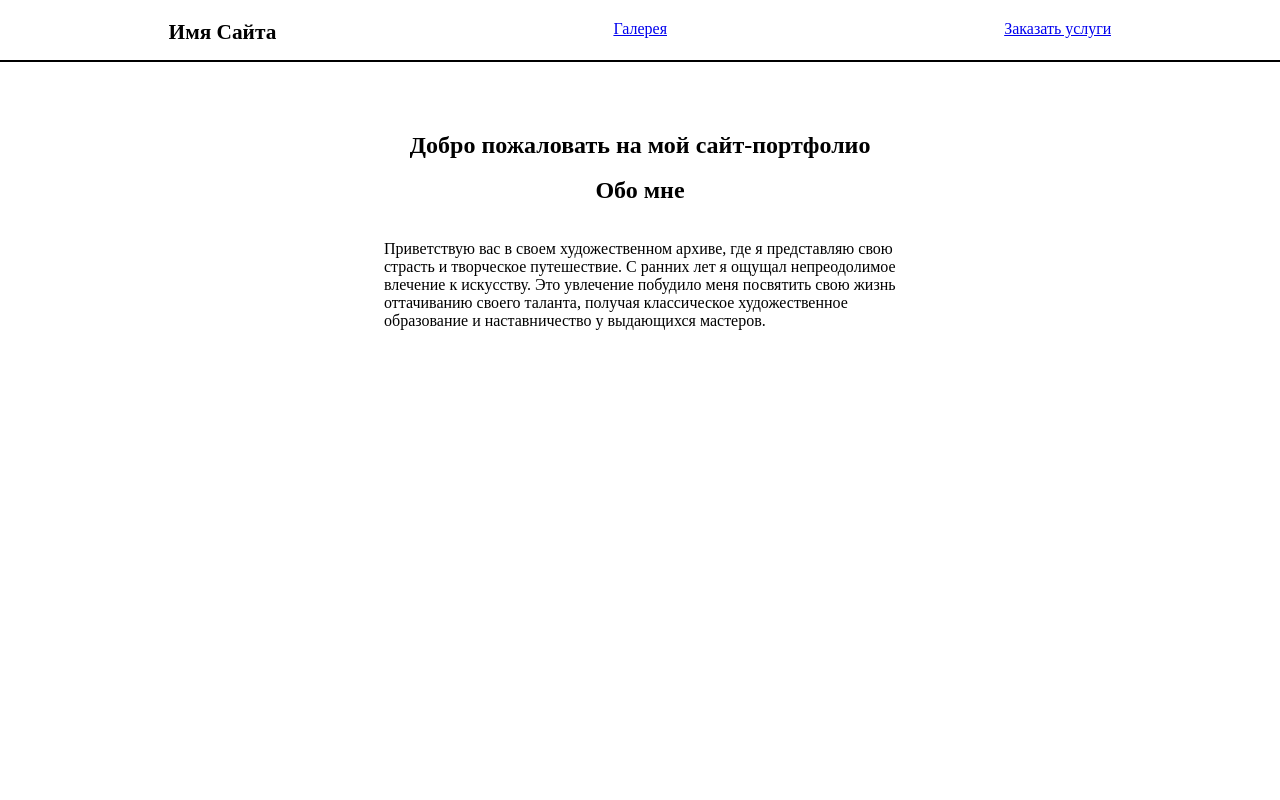
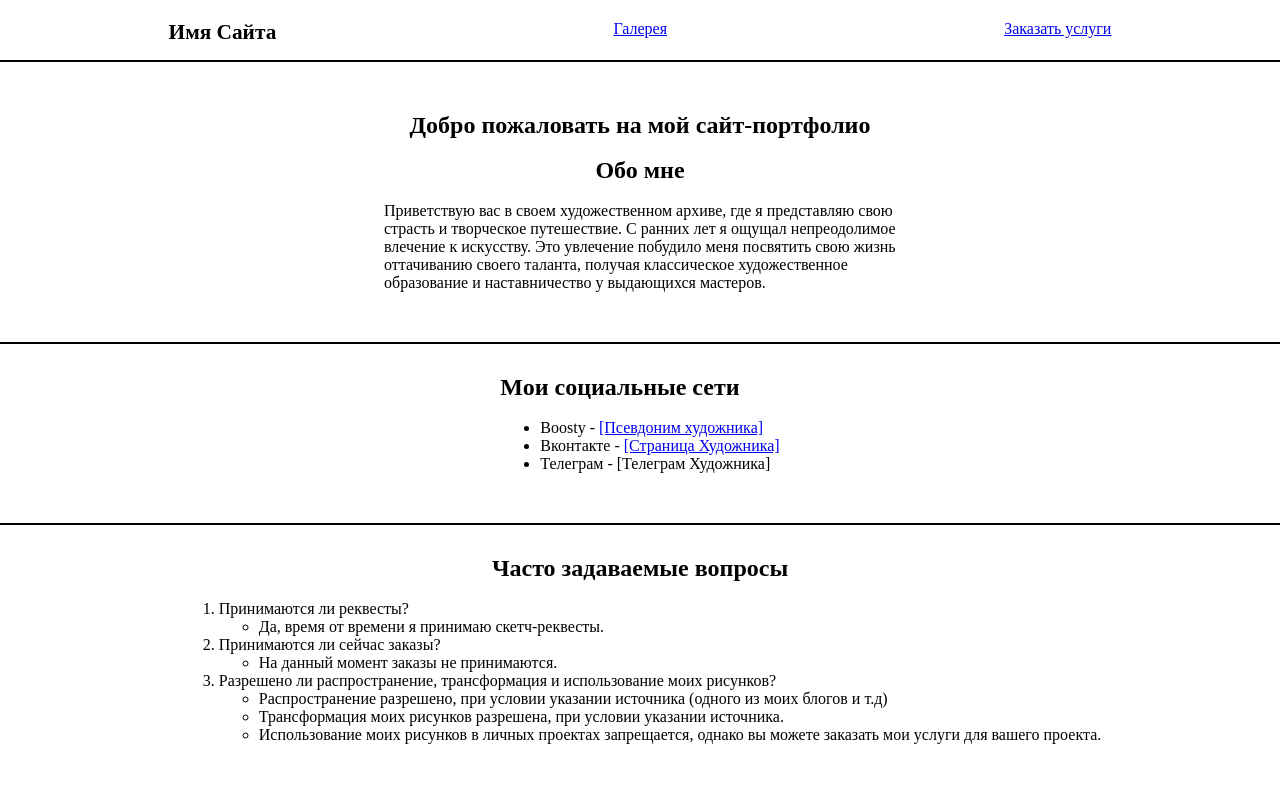
Before and after one commit to floppochkin/floppochkin_diploma, a PHP site: page / in a window 1280 px wide. Run offline with PHP 8.4, Linux system fonts and the light colour scheme.

Commit message:
landing page finished

```diff
--- a/index.php
+++ b/index.php
@@ -20,7 +20,7 @@
                 <h2>Добро пожаловать на мой сайт-портфолио</h2><br>
             </div>
             <div id="B1E2">
-                <h2>Обо мне</h2><br><br>
+                <h2>Обо мне</h2><br>
                 <div class="B1E3">
                     Приветствую вас в своем художественном архиве, где я представляю свою страсть и творческое путешествие.
                     С ранних лет я ощущал непреодолимое влечение к искусству.
@@ -29,6 +29,41 @@
                 </div>
             </div>
         </div>
+        <div class="socials">
+            <div id="B2E1">
+                <h2>Мои социальные сети</h2><br>
+                <div id="B2E2">
+                    <ul> <!-- Список соц. сетей согласовывается с клиентом, которому создаётся программный продукт -->
+                        <li>Boosty - <a href="#">[Псевдоним художника]</a></li>
+                        <li>Вконтакте - <a href="#">[Страница Художника]</a></li>
+                        <li>Телеграм - [Телеграм Художника]</li>
+                    </ul>
+                </div>
+            </div>
+        </div>
+        <div class="faq">
+            <div class="B3E1">
+                <h2>Часто задаваемые вопросы</h2><br> <!-- ЧаВо для заказчиков клиента -->
+            </div>
+            <div id="B3E2">
+                    <ol>
+                        <li>Принимаются ли реквесты?</li>
+                        <ul>
+                            <li>Да, время от времени я принимаю скетч-реквесты.</li>
+                        </ul>
+                        <li>Принимаются ли сейчас заказы?</li>
+                        <ul>
+                            <li>На данный момент заказы не принимаются.</li> <!-- Статус принятия заказов переключается в админском меню -->
+                        </ul>
+                        <li>Разрешено ли распространение, трансформация и использование моих рисунков?</li>
+                        <ul>
+                            <li>Распространение разрешено, при условии указании источника (одного из моих блогов и т.д)</li>
+                            <li>Трансформация моих рисунков разрешена, при условии указании источника.</li>
+                            <li>Использование моих рисунков в личных проектах запрещается, однако вы можете заказать мои услуги для вашего проекта.</li>
+                        </ul>
+                    </ol>
+                </div>
+        </div>
     </div>
 </body>
 </html>
--- a/style.min.css
+++ b/style.min.css
@@ -1,12 +1,11 @@
 * {
     margin: 0;
-    overflow-x: hidden;
 }
 
 header {
     height: 60px;
     border-bottom: 2px black solid;
-    margin-bottom: 70px;
+    margin-bottom: 50px;
 }
 
 .header_nav {
@@ -27,6 +26,9 @@ header {
     display: flex;
     flex-direction: column;
     align-items: center;
+    border-bottom: 2px black solid;
+    padding-bottom: 50px;
+    margin-bottom: 30px;
 }
 
 #B1E2 {
@@ -38,3 +40,24 @@ header {
 .B1E3 {
     width: 40%;
 }
+
+.socials {
+    display: flex;
+    flex-direction: column;
+    align-items: center;
+    border-bottom: 2px black solid;
+    padding-bottom: 50px;
+    margin-bottom: 30px;
+}
+
+#B2E2 > li {
+    list-style-type: square;
+}
+
+.faq {
+    display: flex;
+    flex-direction: column;
+    align-items: center;
+    /* border-bottom: 2px black solid; */
+    padding-bottom: 50px;
+}
```
